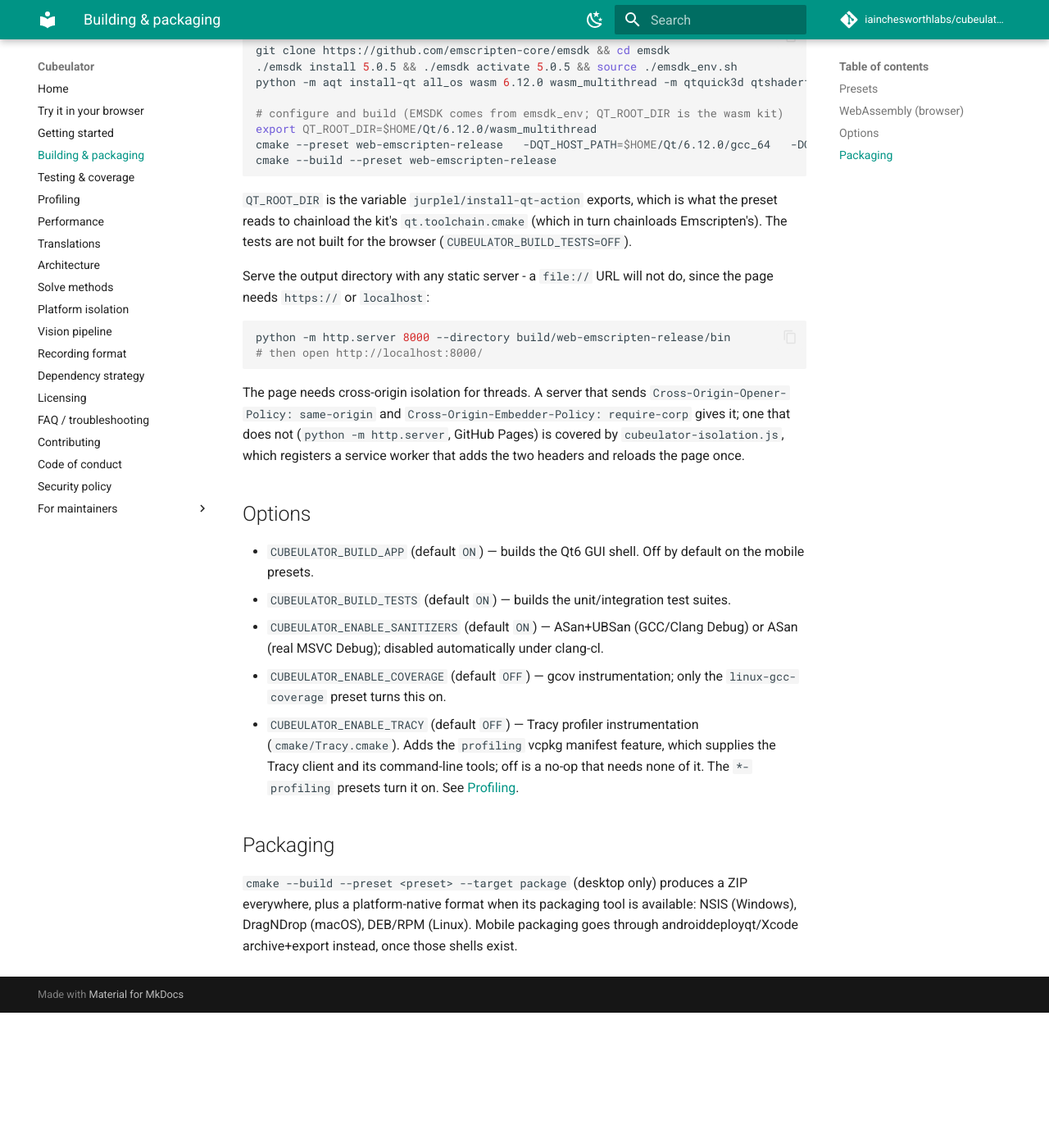
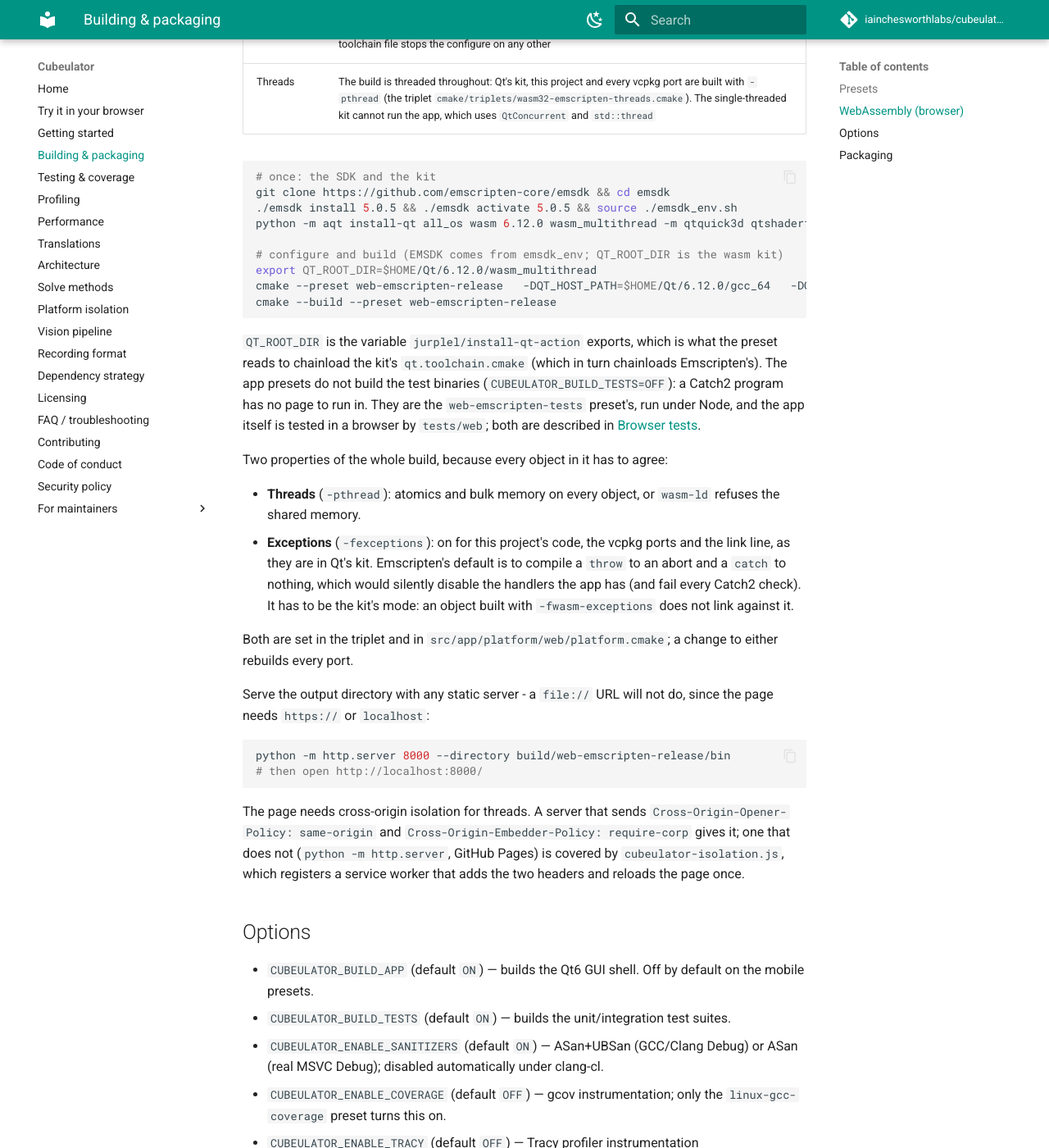
Before and after one commit to iainchesworth/cubeulator, an MkDocs documentation site: the page built from docs/building.md, in a window 1280 px wide and 1400 px high, scrolled down 2293 px. Shown: the whole window at 82% size. Built offline with MkDocs 1.6.1 and Material for MkDocs 9.7.7, drawn with Linux system fonts in a browser that asks for light colours; comment, search, counter and statistics services are not loaded; before the commit the page ends 3528 px from its top, so only the background shows below that; some of the changed text lies outside the part shown.

Commit message:
Web: run the unit, integration and performance tests as WebAssembly under Node
web-emscripten-tests builds the library and the three window-free test binaries
for the browser's target and lets ctest run them with Node, the emulator
Emscripten's CMake toolchain already names. They are the desktop legs' test
cases, so what they find is what only WebAssembly gets wrong.

What it took:
- C++ exceptions. Emscripten compiles throw to an abort and catch to nothing,
  so Catch2 could not report a failed check and the app's own handlers were
  dead code in the web build. -fexceptions, in Qt's mode (an object built with
  -fwasm-exceptions does not link against the kit), in the triplet, the
  fragment and the link line.
- Test link options as a platform-contract variable
  (CUBEULATOR_PLATFORM_TEST_LINK_OPTIONS): a pool of Web Workers big enough
  that none is waited for, a stack and a heap, NODERAWFS for ctest's test
  listing, node and EXIT_RUNTIME.
- The camera cases are for platforms whose camera is a native device the test
  can open from its own thread (CUBEULATOR_PLATFORM_TEST_NATIVE_CAMERA); the
  browser's is getUserMedia() and is the browser suite's.
- The recording cases that write JPEG skip, with a reason, where OpenCV has no
  JPEG codec (the browser's, which never records).

```diff
--- a/docs/building.md
+++ b/docs/building.md
@@ -14,6 +14,8 @@
 | `android-clang-{debug,release}` | CI builds `release` only; builds the Qt/QML app via Qt for Android |
 | `ios-clang-{debug,release}` | CI builds `release` only; build-only, unsigned, `CUBEULATOR_BUILD_APP=OFF` (no Qt) — Qt for iOS packaging not yet wired up, no Mac available to validate it here |
 | `web-emscripten-{debug,release}` | CI builds `release` only; the Qt/QML app as WebAssembly for a browser — see [WebAssembly (browser)](#webassembly-browser) |
+| `web-emscripten-diagnostics` | Release + the in-process recorder + the browser tests' read-only driver (`window.cubeulatorProfile`, `window.cubeulatorDriver`); built by the `web-test` and `web-perf` legs. For measuring and for `tests/web`, not for publishing |
+| `web-emscripten-tests` | The library and its unit, integration and performance binaries as WebAssembly, run under Node by `ctest` (`CUBEULATOR_BUILD_APP=OFF`); built by the `web-test` leg |
 
 **CI only builds the `release` preset per platform** — that's what would
 actually ship, and vcpkg builds both debug/release variants of every
@@ -91,8 +93,24 @@
 
 `QT_ROOT_DIR` is the variable `jurplel/install-qt-action` exports, which is
 what the preset reads to chainload the kit's `qt.toolchain.cmake` (which in
-turn chainloads Emscripten's). The tests are not built for the browser
-(`CUBEULATOR_BUILD_TESTS=OFF`).
+turn chainloads Emscripten's). The app presets do not build the test binaries
+(`CUBEULATOR_BUILD_TESTS=OFF`): a Catch2 program has no page to run in. They
+are the `web-emscripten-tests` preset's, run under Node, and the app itself is
+tested in a browser by `tests/web`; both are described in
+[Browser tests](testing.md#browser-tests).
+
+Two properties of the whole build, because every object in it has to agree:
+
+- **Threads** (`-pthread`): atomics and bulk memory on every object, or
+  `wasm-ld` refuses the shared memory.
+- **Exceptions** (`-fexceptions`): on for this project's code, the vcpkg ports
+  and the link line, as they are in Qt's kit. Emscripten's default is to compile
+  a `throw` to an abort and a `catch` to nothing, which would silently disable
+  the handlers the app has (and fail every Catch2 check). It has to be the
+  kit's mode: an object built with `-fwasm-exceptions` does not link against it.
+
+Both are set in the triplet and in `src/app/platform/web/platform.cmake`; a
+change to either rebuilds every port.
 
 Serve the output directory with any static server - a `file://` URL will not
 do, since the page needs `https://` or `localhost`:
@@ -123,6 +141,16 @@
   supplies the Tracy client and its command-line tools; off is a no-op that
   needs none of it. The `*-profiling` presets turn it on. See
   [Profiling](profiling.md).
+- `CUBEULATOR_ENABLE_PROFILE_RECORDER` (default `OFF`) — the same zone macros
+  recorded in-process (`cmake/ProfileRecorder.cmake`) and exported as a Chrome
+  trace, a CSV and a summary, for where Tracy's client cannot run: a browser.
+  Exclusive with `CUBEULATOR_ENABLE_TRACY`. The `web-emscripten-diagnostics`
+  and `web-emscripten-tests` presets turn it on. See
+  [Profiling](profiling.md#in-the-browser).
+- `CUBEULATOR_WEB_TEST_DRIVER` (default `OFF`, web only) — links the read-only
+  driver (`window.cubeulatorDriver`) that `tests/web` reads the app through.
+  The `web-emscripten-diagnostics` preset turns it on; the published build has
+  none of it.
 
 ## Packaging
 
```
Also changed, not shown: CMakePresets.json (+13 -1 lines), docs/platform-isolation.md (+2 -0 lines), 15 other files.
